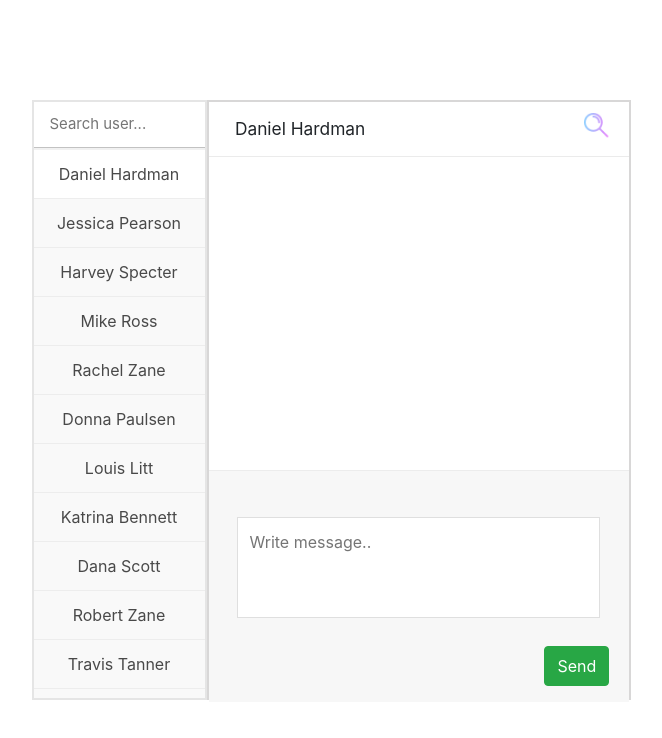
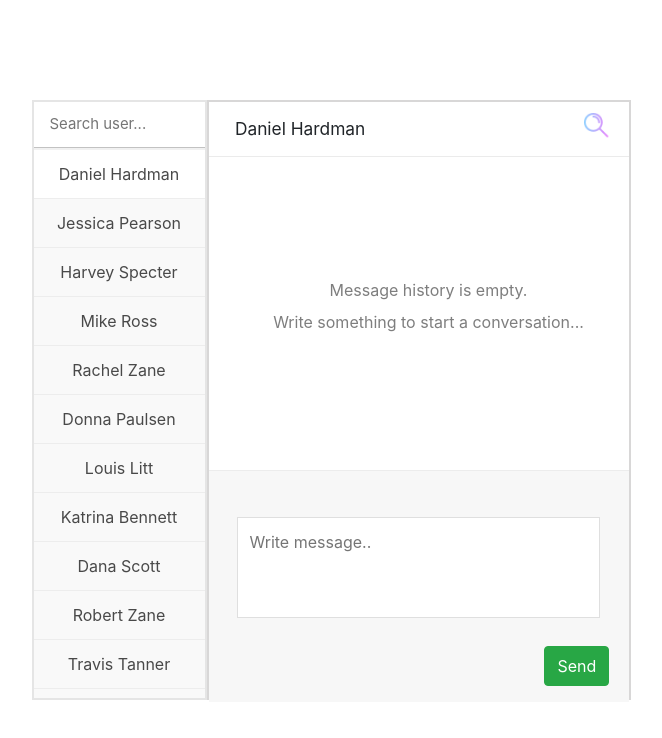
Before and after one commit to DaryaSerikova/Redux-Practice, a React (Create React App) app: page / in a window 1280 px wide. Both pictures are taken after a click on the element "Daniel Hardman". Shown: the top 738 px of the page, without its empty margins (309-971 px from the left). Built offline with nearby package versions, Linux system fonts and the light colour scheme.

Commit message:
added message if personal store is empty

```diff
--- a/src/components/ChatWindow/ChatWindow.css
+++ b/src/components/ChatWindow/ChatWindow.css
@@ -126,3 +126,23 @@
   display: flex;
   align-items: center;
 }
+
+.personal-store-is-empty {
+  display: flex;
+  justify-content: center;
+  width: 100%;
+  /* padding: 7rem 3.5rem 1rem 3.5rem; */
+  padding: 0rem 0.5rem 0.5rem 0.5rem;
+
+  color: #7e7e7e;
+}
+
+.wrapper-personal-store-is-empty {
+  display: flex;
+  flex-direction: column;
+  justify-content: center;
+  align-items: center;
+  /* height: 100%; */
+  min-height: 305px;
+  min-width: 400px;
+}
--- a/src/components/ChatWindow/ChatWindow.js
+++ b/src/components/ChatWindow/ChatWindow.js
@@ -136,6 +136,12 @@ const ChatWindow = ({
   }
 
   console.log('allStore[`${currentUser}`]', allStore[`${currentUser}`]);
+
+  const textIfStoreIsEmpty = <div className='wrapper-personal-store-is-empty'>
+    <div className='personal-store-is-empty'> Message history is empty. </div>
+    <div className='personal-store-is-empty'> Write something to start a conversation... </div>
+  </div>  ;
+
   return (
     <>
       <div className='window-header'>
@@ -175,7 +181,7 @@ const ChatWindow = ({
 
           <div className={`chat-window`}>
             {currentUser !== ''
-            ? <MessagesWithStore arrStoreMessage={searchedMessages}/>
+            ? (allStore[`${currentUser}`].length === 0) ? textIfStoreIsEmpty : <MessagesWithStore arrStoreMessage={searchedMessages}/>
             : <div className='no-user'>Select a user to start chatting</div>}
           </div>
 
```
Also changed, not shown: src/components/Messages/Messages.js (line endings or trailing spaces).
